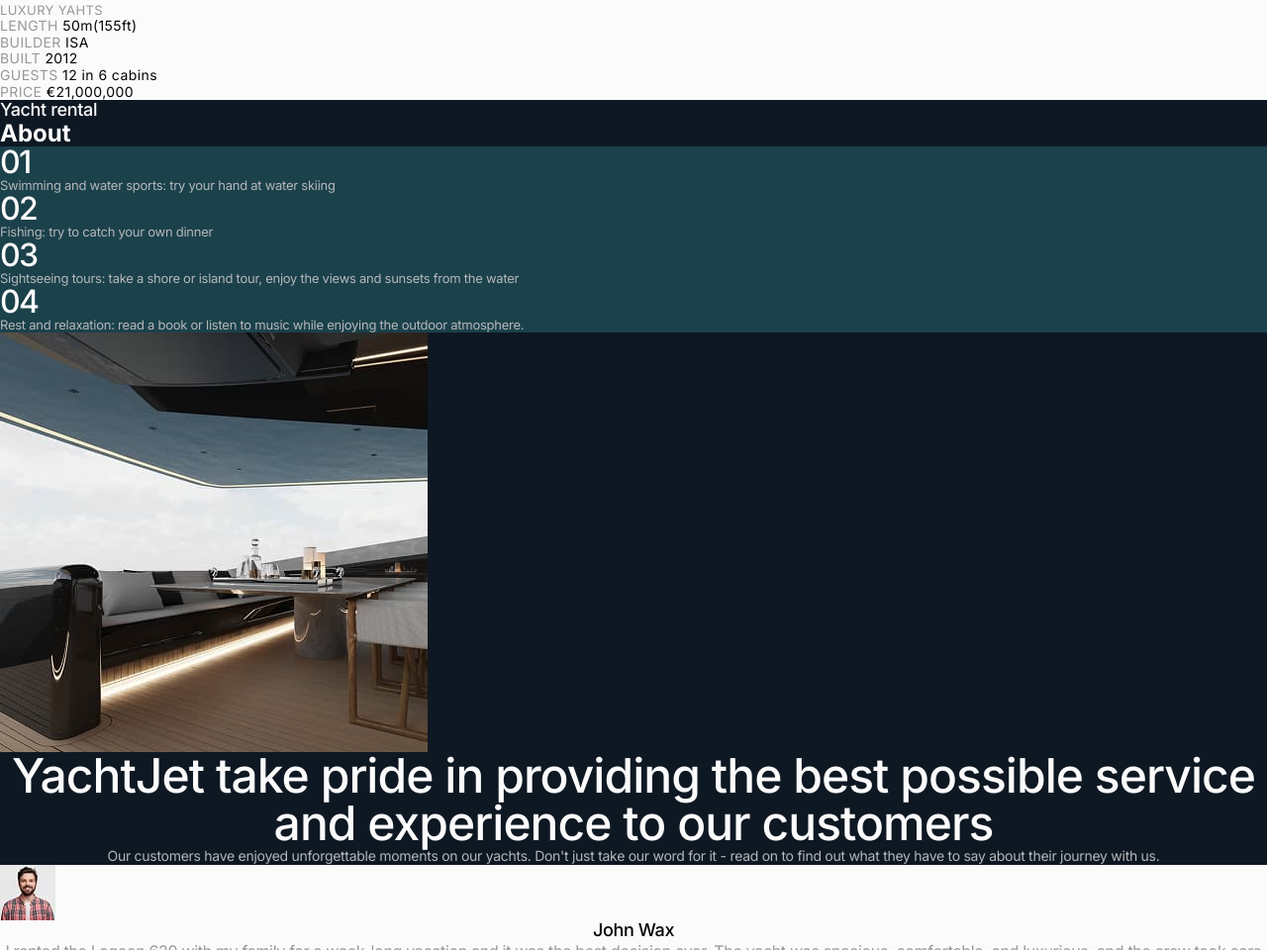
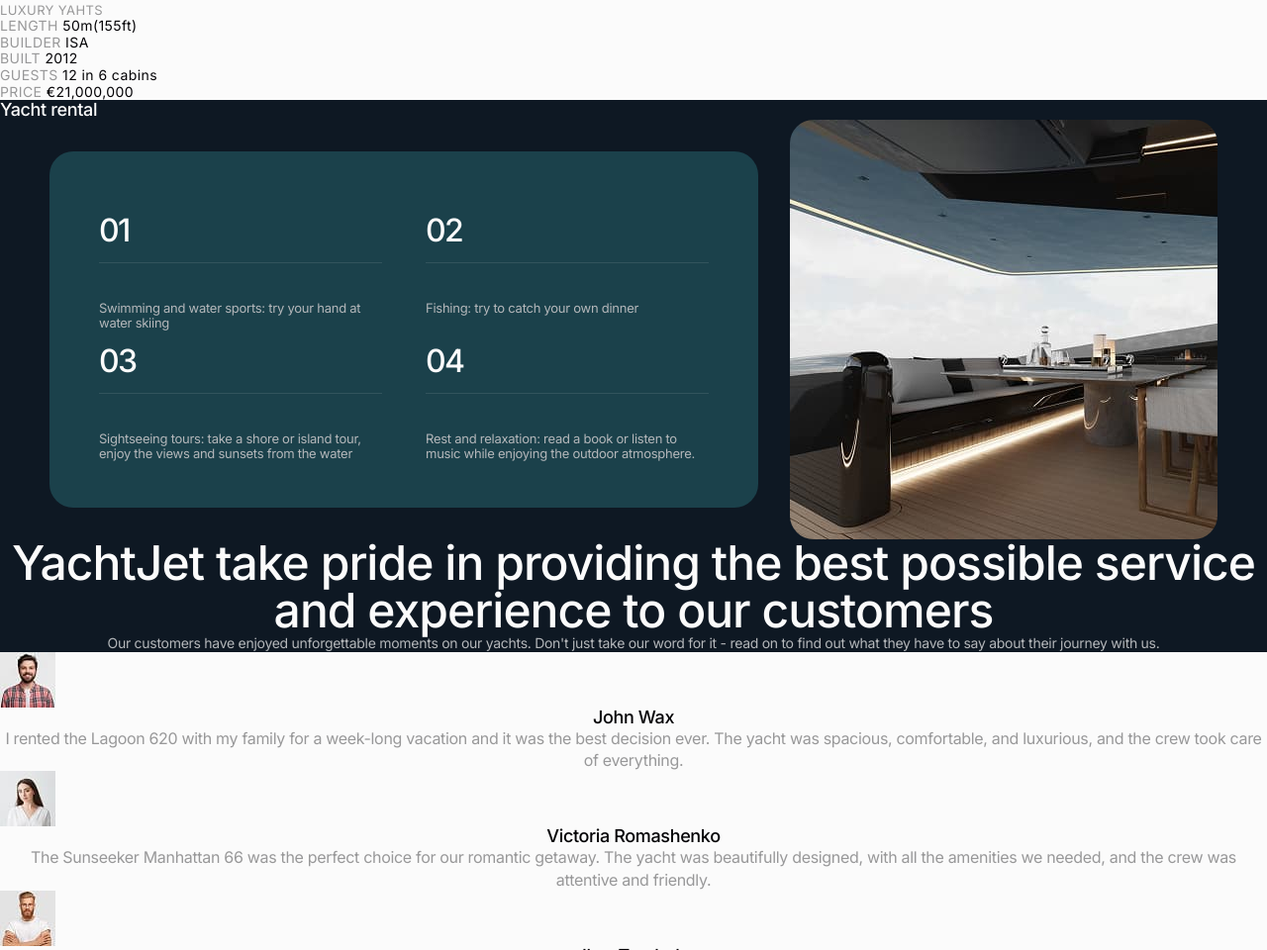
Before and after one commit to ChuVaK2866/group-3-practice-2, a website built with Vite: page src/index.html in a window 1280 px wide. Shown: the part 1405-2365 px from the top of the page at 99% size. Built offline with nearby package versions, Linux system fonts and the light colour scheme.

Commit message:
Finish about

```diff
--- a/src/css/about.css
+++ b/src/css/about.css
@@ -1,5 +1,8 @@
 .about-list {
   background-color: #1b414b;
+  border-radius: 24px;
+  width: 716px;
+  padding: 64px 24px;
 }
 
 .about-count {
@@ -7,6 +10,9 @@
   font-size: 32px;
   line-height: 1;
   letter-spacing: -0.05em;
+  border-bottom: 1px solid rgba(251, 251, 251, 0.1);
+  padding-bottom: 16px;
+  margin-bottom: 16px;
 }
 
 .about-text {
@@ -15,3 +21,34 @@
   letter-spacing: -0.02em;
   color: #b4b7ba;
 }
+.about-section {
+  display: flex;
+  align-items: center;
+  justify-content: center;
+  gap: 32px;
+}
+
+.about-list {
+  display: flex;
+  flex-wrap: wrap;
+  align-items: center;
+  justify-content: center;
+  gap: 32px 44px;
+}
+
+.about-item {
+  width: 286px;
+  height: 100px;
+}
+
+.about-count {
+  display: block;
+  margin-bottom: 38px;
+}
+.about-count::after{
+
+}
+.about-text {}
+.about-img{
+  border-radius: 24px;
+}
--- a/src/partials/about.html
+++ b/src/partials/about.html
@@ -1,5 +1,5 @@
-<section id="about" class="about-section">
-  <h2>About</h2>
+<section id="about" class="about-section container">
+  <!-- <h2>About</h2> -->
 
   <ol class="about-list">
     <li class="about-item">
@@ -31,5 +31,10 @@
     </li>
   </ol>
 
-  <img src="/img/about/about-desk.jpg" alt="about" width="432" />
+  <img
+    class="about-img"
+    src="/img/about/about-desk.jpg"
+    alt="about"
+    width="432"
+  />
 </section>
```
